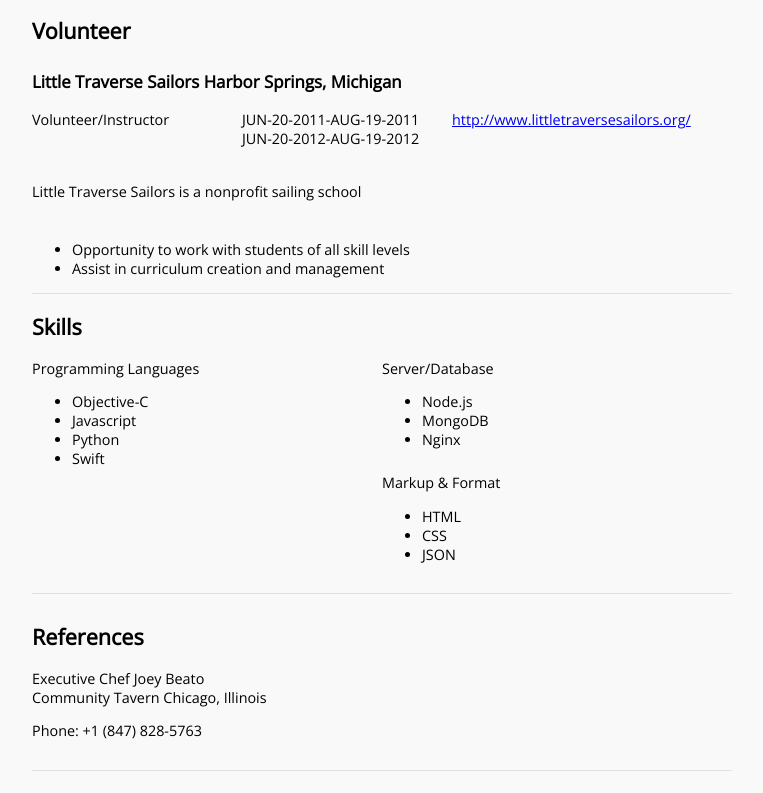
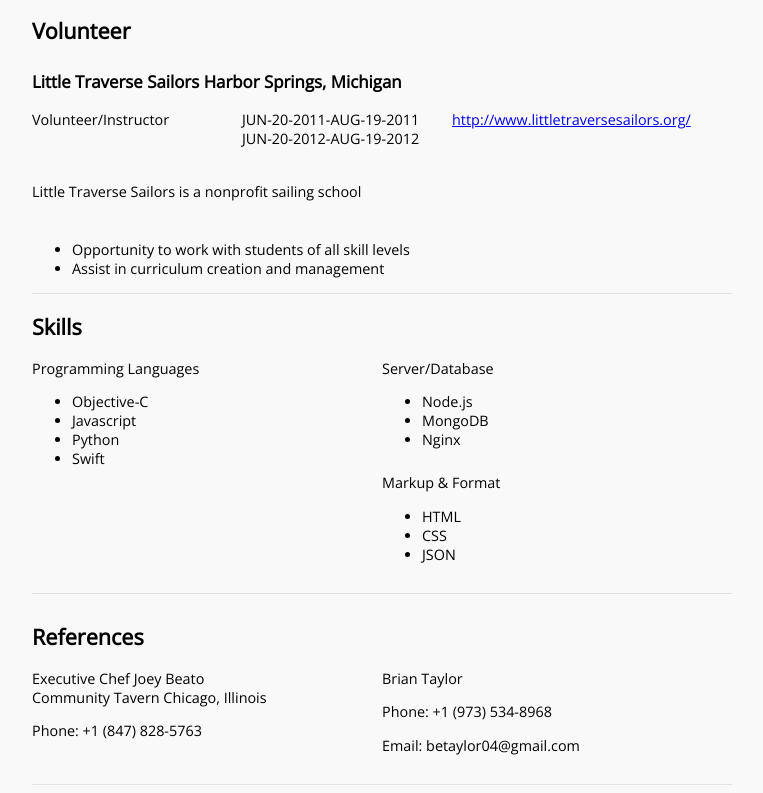
Before and after one commit to CGulyas/CGulyas.github.io, a plain HTML site: page resume/index.html in a window 1280 px wide. Shown: the part 2977-3770 px from the top of the page, without its empty margins (258-1021 px from the left). Drawn offline with nearby package versions, Linux system fonts and the light colour scheme.

Commit message:
Added Brian Taylor as reference

```diff
--- a/resume/index.html
+++ b/resume/index.html
@@ -331,6 +331,17 @@
 						Phone: +1 (847) 828-5763
 					</p>
 				</div>
+				<div class="item">
+					<div class="name">
+							Brian Taylor
+					</div>
+					<p>
+						Phone: +1 (973) 534-8968
+					</p>
+					<p>
+						Email: betaylor04@gmail.com
+					</p>
+				</div>
 			</div>
 		</div>
 	</body>
```
